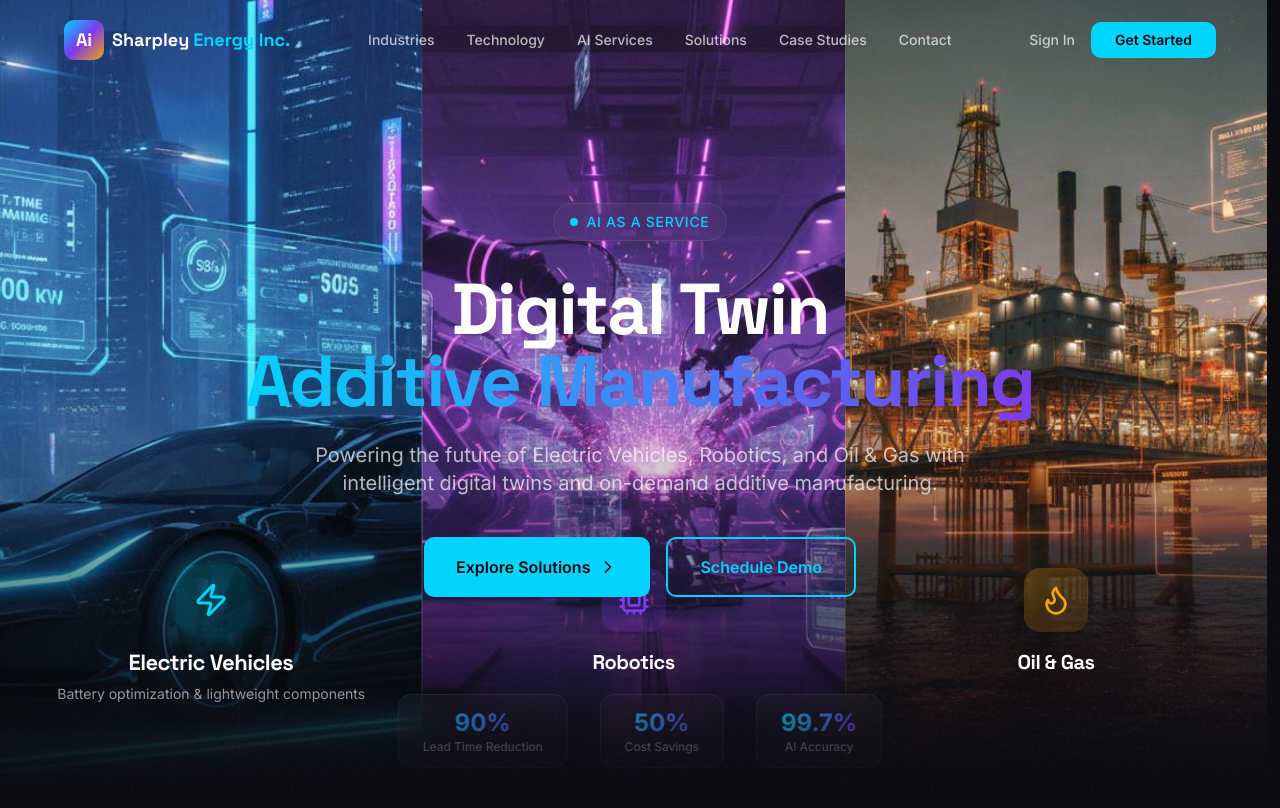
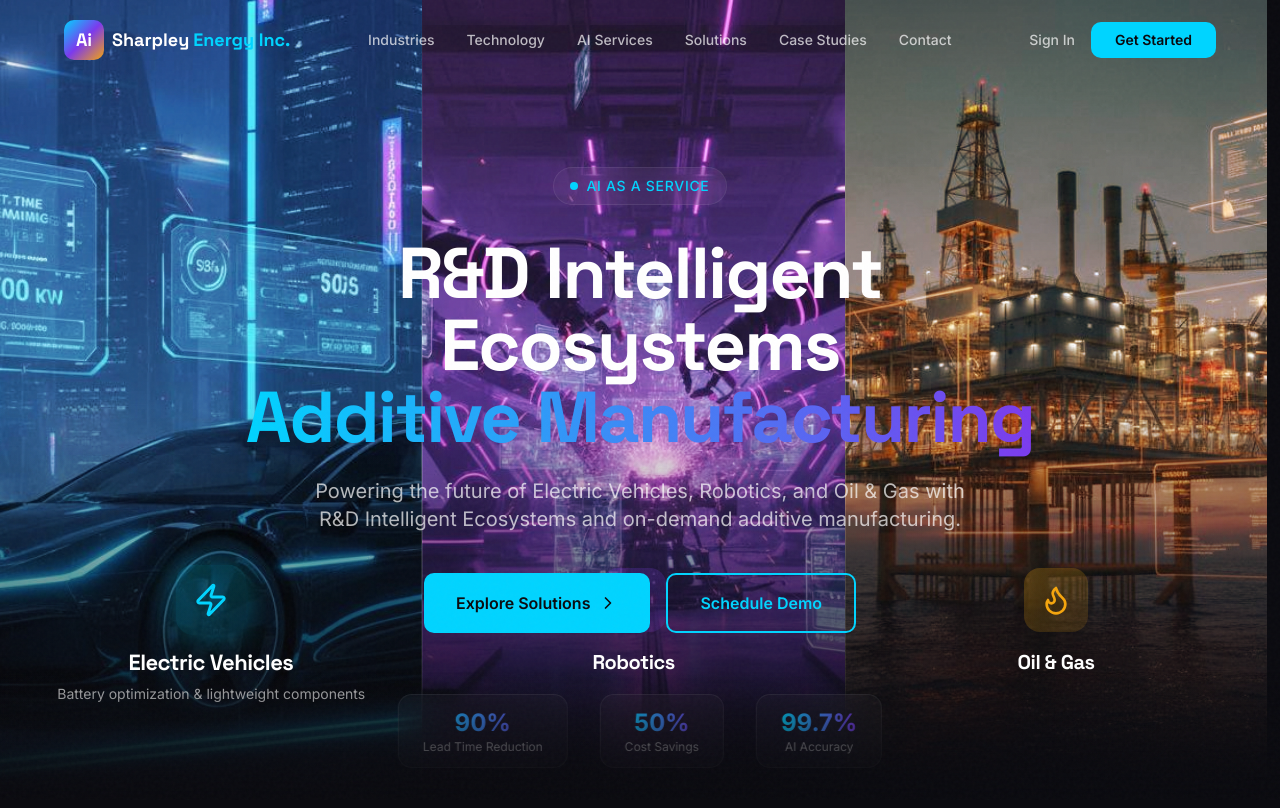
Before and after one commit to siliciuss/Alpha, a React (Vite) app: page / in a window 1280 px wide. Shown: the top 808 px of the page. Built offline with nearby package versions, Linux system fonts and the light colour scheme.

Commit message:
Update heading and paragraph text in Hero component

```diff
--- a/src/sections/Hero.tsx
+++ b/src/sections/Hero.tsx
@@ -224,14 +224,14 @@ const Hero = () => {
 
           {/* Heading */}
           <h1 className="text-5xl sm:text-6xl lg:text-7xl font-display font-bold text-white mb-6 leading-tight">
-            Digital Twin
+            R&D Intelligent Ecosystems
             <br />
             <span className="text-gradient">Additive Manufacturing</span>
           </h1>
 
           <p className="text-xl text-white/70 max-w-2xl mx-auto mb-10">
             Powering the future of Electric Vehicles, Robotics, and Oil & Gas with
-            intelligent digital twins and on-demand additive manufacturing.
+            R&D Intelligent Ecosystems and on-demand additive manufacturing.
           </p>
 
           {/* CTAs */}
```
